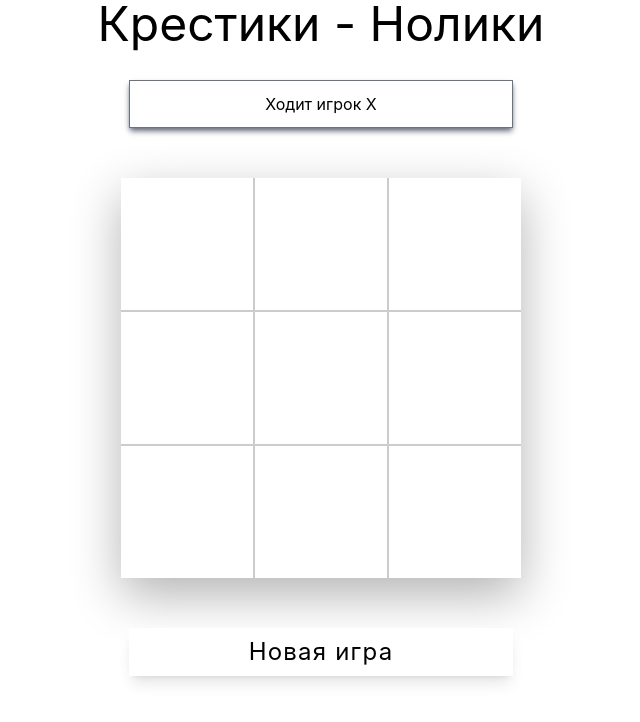
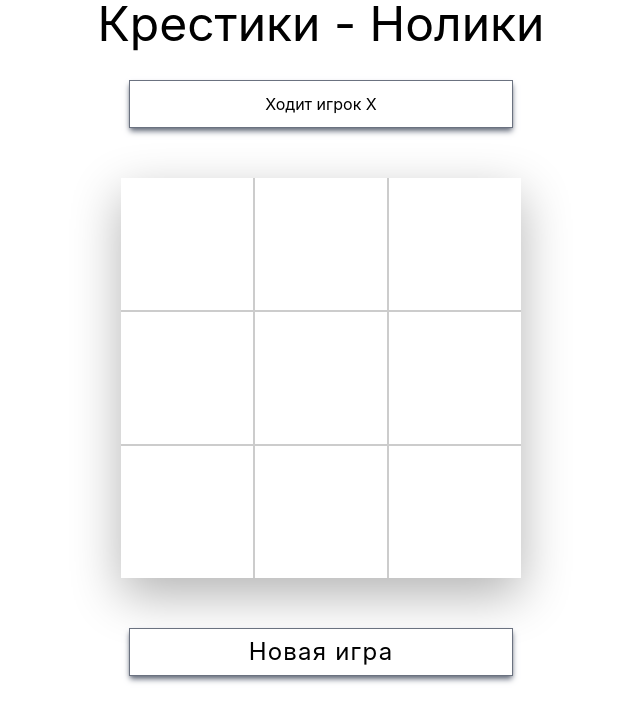
Before and after one commit to Yogurt7v/React-OX, a React (Create React App) app in the folder my-app/: page / in a window 1280 px wide. Shown: the top 722 px of the page, without its empty margins (319-959 px from the left). Built offline with nearby package versions, Linux system fonts and the light colour scheme.

Commit message:
tailwind some fix

```diff
--- a/my-app/src/App.js
+++ b/my-app/src/App.js
@@ -1,5 +1,3 @@
-// import { useEffect, useState } from 'react';
-// import './App.css';
 import { Field } from './components/field/Field';
 import { Information } from './components/information/Information';
 import { store } from './store';
@@ -20,7 +18,7 @@ export const App = () => {
 					<Field
 						restart={restart}
 					></Field>
-					<button onClick={() => restart()} className="flex mx-auto justify-center items-center h-12 w-96 text-black text-2xl tracking-wider bg-white border-0.3px border-grey shadow-lg" >
+					<button onClick={() => restart()} className="flex mx-auto justify-center items-center h-12 w-96 text-black text-2xl tracking-wider bg-white border border-gray-500  shadow-gray-500 shadow-md" >
 						Новая игра
 					</button>
 				</div>
--- a/my-app/src/components/field/Field.js
+++ b/my-app/src/components/field/Field.js
@@ -1,4 +1,4 @@
-// import style from './field.module.css';
+
 import { store } from '../../store';
 import { useSelector } from 'react-redux';
 
--- a/my-app/src/components/information/Information.js
+++ b/my-app/src/components/information/Information.js
@@ -1,5 +1,4 @@
 import { useSelector } from 'react-redux';
-// import style from './information.module.css';
 
 
 export const Information = () => {
```
Also changed, not shown: my-app/src/App.css (deleted, +0 -19 lines), my-app/src/components/field/field.module.css (deleted, +0 -53 lines), my-app/src/components/information/Information.module.css (deleted, +0 -12 lines).
